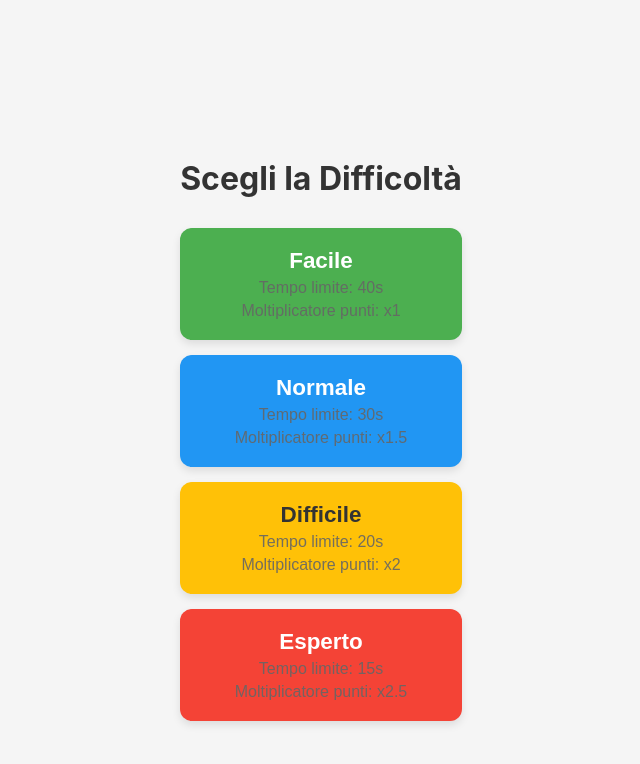
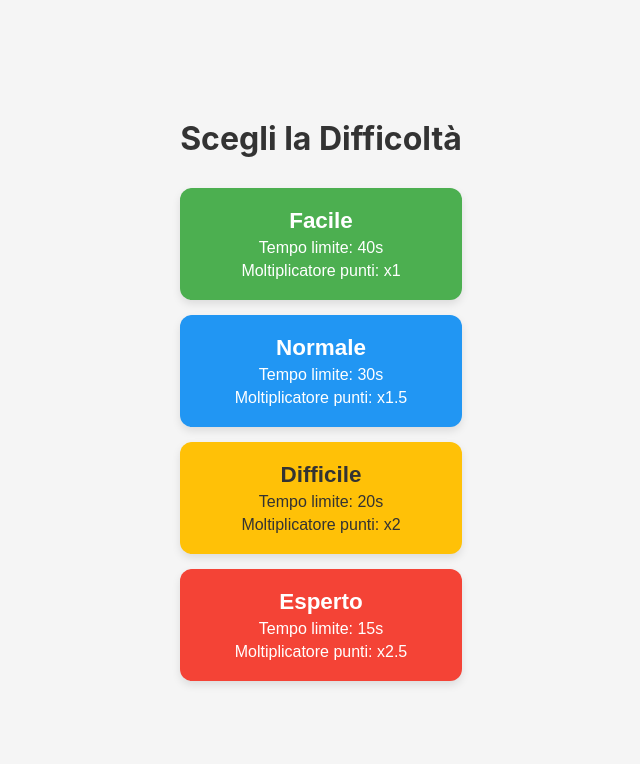
Before and after one commit to arbone/climatequizappTS, a React (Create React App) app: page / in a window 1280 px wide. Both pictures are taken after a click on the button "Inizia il Quiz". Shown: the top 764 px of the page, without its empty margins (319-959 px from the left). Built offline with nearby package versions, Linux system fonts and the light colour scheme; the HTML template or start-up script is replaced by a standard one.

Commit message:
layout fix nel selettore di difficoltà e bug fix inizio della sessione solo dopo selezione difficoltà

```diff
--- a/src/components/Quiz/Quiz.css
+++ b/src/components/Quiz/Quiz.css
@@ -161,95 +161,17 @@
   to { transform: translateY(-4px); }
 }
 
-/* Nuovi stili per il sistema di difficoltà */
-.difficulty-badge {
-  background: linear-gradient(45deg, rgba(0,0,0,0.1), rgba(0,0,0,0));
-  padding: 8px 16px;
-  border-radius: 20px;
-  color: white;
-  font-weight: bold;
-  font-size: 0.9rem;
-  margin-bottom: 16px;
-  display: inline-block;
-  box-shadow: 0 2px 4px rgba(0,0,0,0.1);
-  text-transform: uppercase;
-  letter-spacing: 1px;
-  animation: fade-in 0.5s ease;
-}
-
-/* Stili per il selettore di difficoltà */
+/* Container principale */
 .difficulty-selector {
-  max-width: 600px;
-  margin: 80px auto 0;
-  padding: 20px;
-  text-align: center;
-}
-
-.difficulty-options {
-  display: grid;
-  grid-template-columns: repeat(auto-fit, minmax(200px, 1fr));
-  gap: 16px;
-  margin-top: 24px;
-}
-
-.difficulty-button {
-  padding: 20px;
-  border: none;
-  border-radius: 12px;
-  cursor: pointer;
-  transition: all 0.3s ease;
-  background: white;
-  box-shadow: 0 2px 8px rgba(0,0,0,0.1);
   display: flex;
   flex-direction: column;
-  gap: 8px;
-  align-items: center;
+  justify-content: center; /* Centra verticalmente */
+  align-items: center;    /* Centra orizzontalmente */
+  text-align: center;
+  height: 100vh;          /* Prende tutta l'altezza disponibile */
+  padding: 20px;
+  box-sizing: border-box;
 }
-
-.difficulty-button:hover {
-  transform: translateY(-2px);
-  box-shadow: 0 4px 12px rgba(0,0,0,0.15);
-}
-
-.difficulty-button h3 {
-  margin: 0;
-  font-size: 1.2rem;
-  color: white;
-}
-
-.difficulty-button p {
-  margin: 0;
-  font-size: 0.9rem;
-  opacity: 0.9;
-  color: white;
-}
-
-/* Colori specifici per ogni difficoltà */
-.difficulty-button.facile {
-  background: #4CAF50;
-}
-
-.difficulty-button.normale {
-  background: #2196F3;
-}
-
-.difficulty-button.difficile {
-  background: #FFC107;
-}
-
-.difficulty-button.esperto {
-  background: #F44336;
-}
-
-/* Animazione per il punteggio moltiplicato */
-.score-multiplier {
-  font-size: 0.8rem;
-  opacity: 0.8;
-  margin-left: 4px;
-  animation: fade-in 0.3s ease;
-}
-
-
 
 /* Titolo */
 .difficulty-selector h2 {
@@ -259,6 +181,7 @@
   margin-bottom: 30px;
 }
 
+
 /* Contenitore dei pulsanti */
 .difficulty-options {
   display: grid;
@@ -266,6 +189,23 @@
   gap: 15px;
   width: 100%;
   max-width: 400px;
+  margin: 0 auto;
+}
+
+/* Badge per tempo limite e moltiplicatore */
+.difficulty-badge {
+  background: linear-gradient(45deg, rgba(0,0,0,0.1), rgba(0,0,0,0));
+  padding: 8px 16px;
+  border-radius: 20px;
+  color: white;
+  font-weight: bold;
+  font-size: 0.9rem;
+  margin-bottom: 8px;
+  display: inline-block;
+  box-shadow: 0 2px 4px rgba(0,0,0,0.1);
+  text-transform: uppercase;
+  letter-spacing: 1px;
+  animation: fade-in 0.5s ease;
 }
 
 /* Stile dei pulsanti */
@@ -284,13 +224,13 @@
   cursor: pointer;
   color: #fff;
   transition: transform 0.2s ease, box-shadow 0.2s ease;
-  box-shadow: 0 4px 8px rgba(0, 0, 0, 0.1);
+  box-shadow: 0 4px 8px rgba(0,0,0,0.1);
 }
 
 /* Hover e animazioni */
 .difficulty-option:hover {
   transform: translateY(-5px);
-  box-shadow: 0 6px 12px rgba(0, 0, 0, 0.2);
+  box-shadow: 0 6px 12px rgba(0,0,0,0.2);
 }
 
 /* Colori personalizzati per ogni difficoltà */
@@ -316,7 +256,17 @@
   font-size: 1rem;
   margin: 0;
   font-weight: normal;
-  opacity: 0.9;
+  color: inherit; /* Erede il colore del pulsante */
+  opacity: 1; /* Rimuovi l'effetto grigio traslucido */
+}
+
+
+/* Score multiplier */
+.score-multiplier {
+  font-size: 0.8rem;
+  opacity: 0.8;
+  margin-left: 4px;
+  animation: fade-in 0.3s ease;
 }
 
 /* Responsività */
@@ -330,3 +280,14 @@
     font-size: 0.85rem;
   }
 }
+
+@keyframes fade-in {
+  from {
+    opacity: 0;
+    transform: translateY(10px);
+  }
+  to {
+    opacity: 1;
+    transform: translateY(0);
+  }
+}
--- a/src/components/Quiz/Quiz.tsx
+++ b/src/components/Quiz/Quiz.tsx
@@ -26,6 +26,8 @@ const Quiz: React.FC<QuizProps> = ({ questions, onFinish }) => {
   const [achievements, setAchievements] = useState<Achievement[]>([]);
   const [currentAchievement, setCurrentAchievement] = useState<Achievement | null>(null);
   const [difficulty, setDifficulty] = useState<Difficulty | null>(null);
+  const [quizStarted, setQuizStarted] = useState(false);
+
 
   const currentQuestion = questions[currentQuestionIndex];
   const difficultySettings: DifficultySettings = difficulty
@@ -33,19 +35,20 @@ const Quiz: React.FC<QuizProps> = ({ questions, onFinish }) => {
     : DIFFICULTY_SETTINGS.normale;
 
   useEffect(() => {
-    if (currentQuestionIndex < questions.length) {
+    if (currentQuestionIndex < questions.length && difficulty && quizStarted) {
       setTimeLeft(difficultySettings.timeLimit);
     }
-  }, [currentQuestionIndex, difficultySettings.timeLimit]);
+  }, [currentQuestionIndex, difficultySettings.timeLimit, difficulty, quizStarted]);
+
 
   useEffect(() => {
-    if (timeLeft > 0 && !selectedAnswer) {
+    if (timeLeft > 0 && !selectedAnswer && quizStarted) {
       const timer = setTimeout(() => setTimeLeft((prev) => prev - 1), 1000);
       return () => clearTimeout(timer);
-    } else if (timeLeft === 0 && !selectedAnswer) {
+    } else if (timeLeft === 0 && !selectedAnswer && quizStarted) {
       handleTimeout();
     }
-  }, [timeLeft, selectedAnswer]);
+  }, [timeLeft, selectedAnswer, quizStarted]);
 
   const checkAchievements = (finalScore: number, totalTime: number) => {
     const newAchievements = ACHIEVEMENTS.filter(
@@ -141,7 +144,10 @@ const Quiz: React.FC<QuizProps> = ({ questions, onFinish }) => {
               <button
                 key={level}
                 className={`difficulty-option ${level}`}
-                onClick={() => setDifficulty(level)}
+                onClick={() => {
+                  setDifficulty(level);
+                  setQuizStarted(true);
+                }}
                 style={{ backgroundColor: settings.color }}
               >
                 <h3>{settings.name}</h3>
```
